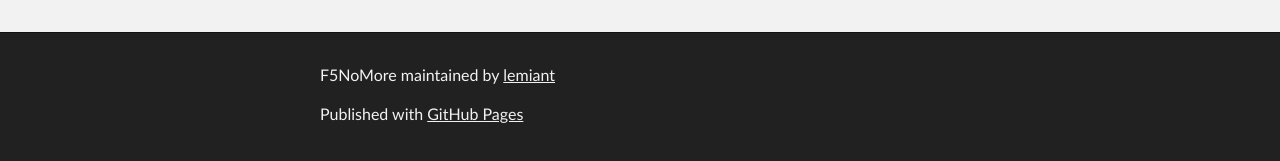
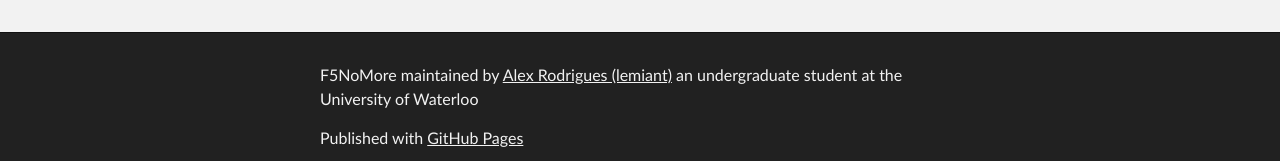
Before and after one commit to lemiant/F5NoMore, a plain HTML site: page index.html in a window 1280 px wide. Shown: the part 1364-1525 px from the top of the page. Drawn offline with Linux system fonts and the light colour scheme.

Commit message:
Update index.html

```diff
--- a/index.html
+++ b/index.html
@@ -68,7 +68,7 @@
     <!-- FOOTER  -->
     <div id="footer_wrap" class="outer">
       <footer class="inner">
-        <p class="copyright">F5NoMore maintained by <a href="https://github.com/lemiant">lemiant</a></p>
+        <p class="copyright">F5NoMore maintained by <a href="https://github.com/lemiant">Alex Rodrigues (lemiant)</a> an undergraduate student at the University of Waterloo</p>
         <p>Published with <a href="http://pages.github.com">GitHub Pages</a></p>
       </footer>
     </div>
```
